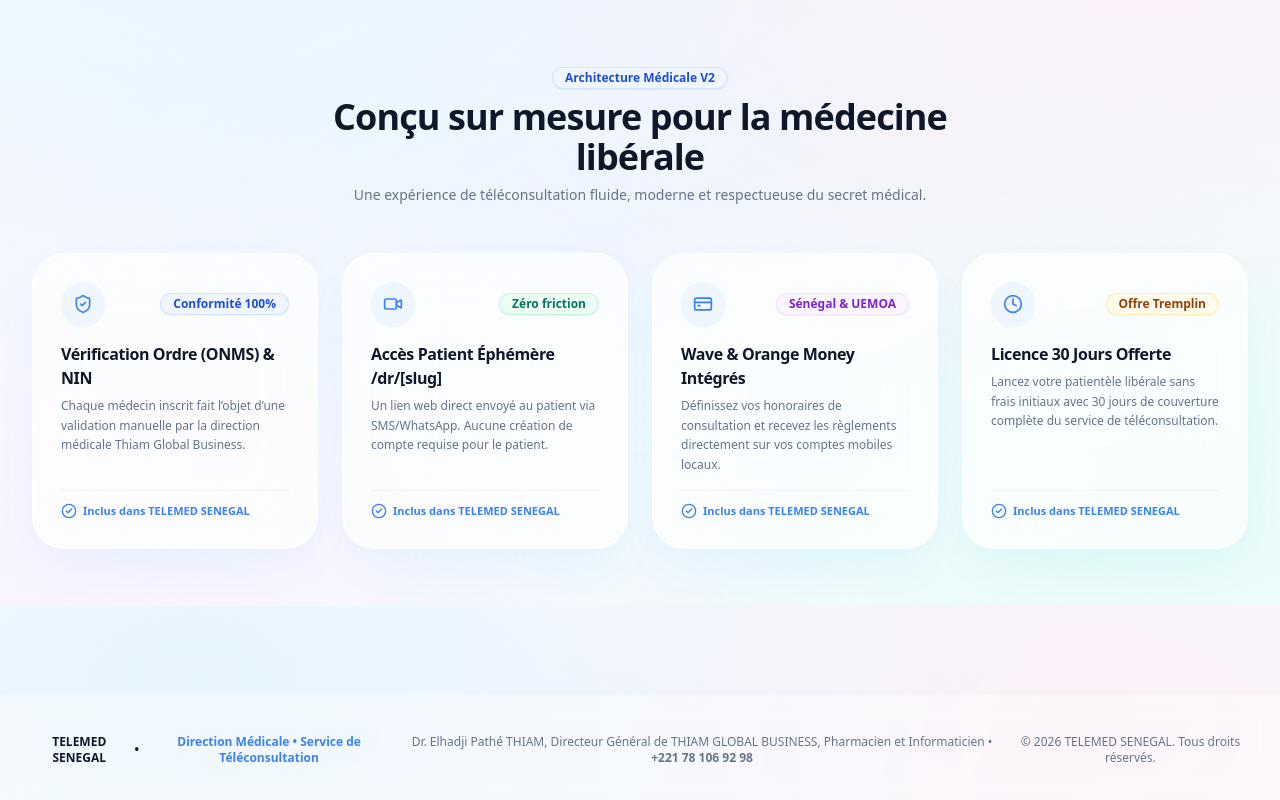
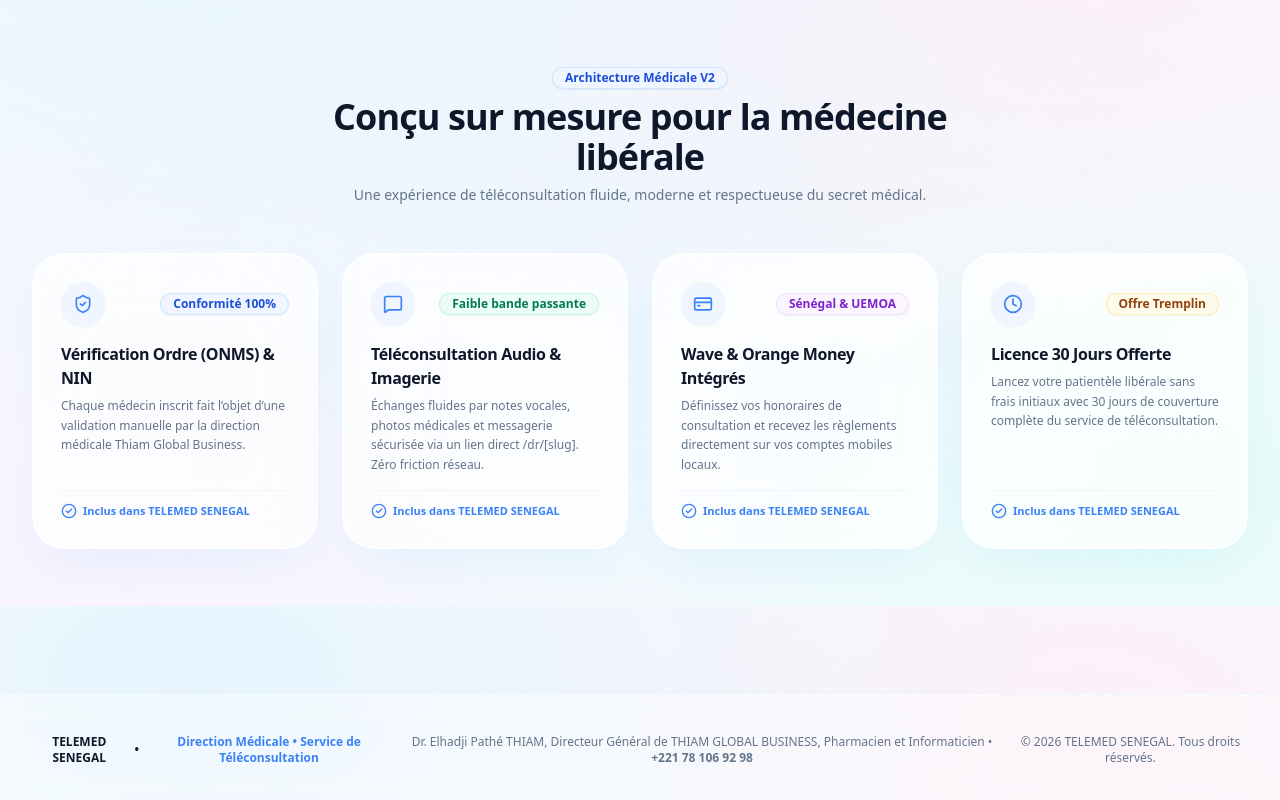
Before and after one commit to patiamouf-sketch/telemed-senegal-v2, a Next.js app: page / in a window 1280 px wide. Shown: the part 994-1794 px from the top of the page. Built offline with nearby package versions, Linux system fonts and the light colour scheme; no server answers.

Commit message:
docs: mise a jour des fonctionnalites publiques sans visio

```diff
--- a/components/landing/FeaturesSection.tsx
+++ b/components/landing/FeaturesSection.tsx
@@ -3,7 +3,7 @@
 import React from 'react';
 import { GlassCard } from '../ui/GlassCard';
 import { Badge } from '../ui/Badge';
-import { Video, ShieldCheck, CreditCard, Clock, CheckCircle2 } from 'lucide-react';
+import { MessageSquare, ShieldCheck, CreditCard, Clock, CheckCircle2 } from 'lucide-react';
 
 export function FeaturesSection() {
   const features = [
@@ -15,11 +15,11 @@
       badge: 'Conformité 100%',
     },
     {
-      icon: Video,
+      icon: MessageSquare,
       color: 'emerald',
-      title: 'Accès Patient Éphémère /dr/[slug]',
-      desc: 'Un lien web direct envoyé au patient via SMS/WhatsApp. Aucune création de compte requise pour le patient.',
-      badge: 'Zéro friction',
+      title: 'Téléconsultation Audio & Imagerie',
+      desc: 'Échanges fluides par notes vocales, photos médicales et messagerie sécurisée via un lien direct /dr/[slug]. Zéro friction réseau.',
+      badge: 'Faible bande passante',
     },
     {
       icon: CreditCard,
```
